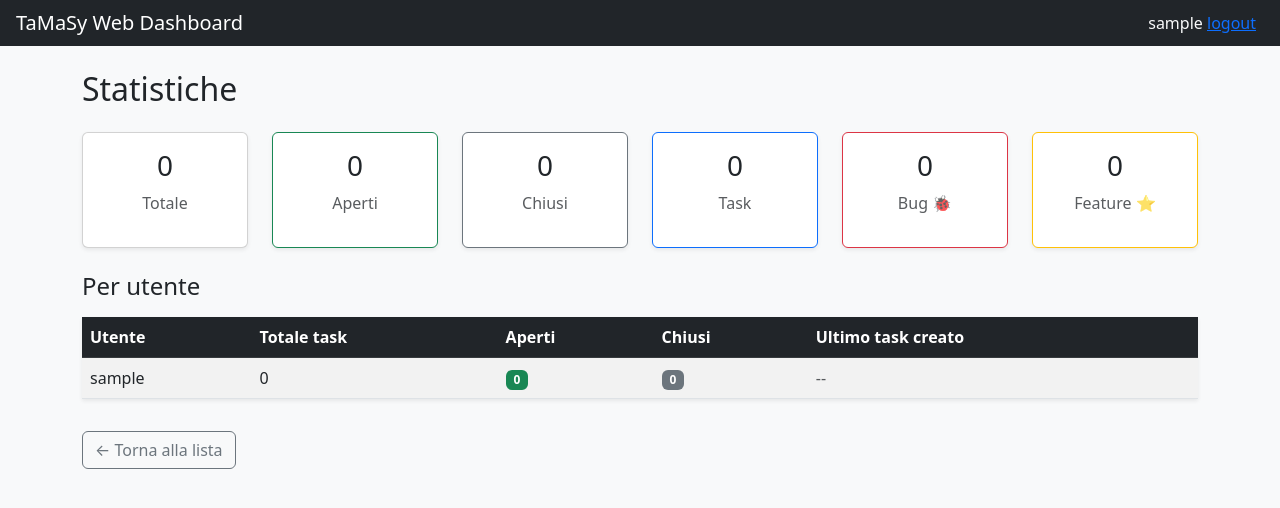
After one commit to antoniochiurla/aula-corso-sviluppatore-liguria-2026, a Django app: page /stats/ in a window 1280 px wide. The commit adds this page. Shown: the top 508 px of the page. Run offline with Django 5.2, Linux system fonts and the light colour scheme; the visitor is signed in with stand-in values (Sample User, id 1); data comes from the database, SQL or seed files in the repository; data that the repository does not hold is empty.

Commit message:
Aggiunge 3 feature non ottimizzate per esercizio con Debug Toolbar
- stats: N+1 queries (4 query per utente in loop) e 6 COUNT separate
  invece di annotate()/aggregate() → visibile nel pannello SQL
- task_detail: FK caricati senza select_related(), query ridondanti
  per creator_tasks e same_type_tasks
- bulk_assign: loop di .save() per ogni task aperto invece di .update()
  → con 100 task genera 100 UPDATE invece di 1

Co-Authored-By: Claude Sonnet 4.6 <noreply@anthropic.com>

```diff
--- /dev/null
+++ b/mytamasy/tasks/templates/tasks/stats.html
@@ -0,0 +1,104 @@
+<!DOCTYPE html>
+<html lang="it">
+<head>
+    <link href="https://cdn.jsdelivr.net/npm/bootstrap@5.3.0/dist/css/bootstrap.min.css" rel="stylesheet">
+    <title>TaMaSy - Statistiche</title>
+</head>
+<body class="bg-light">
+    <nav class="navbar navbar-dark bg-dark mb-4">
+        <div class="w-auto ms-3"><a class="navbar-brand" href="{% url 'index' %}">TaMaSy Web Dashboard</a></div>
+        <div class="w-auto text-light col-md-auto me-4">{{ user.get_username }} <a href="{% url 'logout' %}">logout</a></div>
+    </nav>
+
+    <div class="container">
+        <h2 class="mb-4">Statistiche</h2>
+
+        <!-- Totali globali -->
+        <div class="row mb-4">
+            <div class="col-md-2">
+                <div class="card text-center shadow-sm">
+                    <div class="card-body">
+                        <h3>{{ total_tasks }}</h3>
+                        <p class="text-muted">Totale</p>
+                    </div>
+                </div>
+            </div>
+            <div class="col-md-2">
+                <div class="card text-center shadow-sm border-success">
+                    <div class="card-body">
+                        <h3>{{ total_open }}</h3>
+                        <p class="text-muted">Aperti</p>
+                    </div>
+                </div>
+            </div>
+            <div class="col-md-2">
+                <div class="card text-center shadow-sm border-secondary">
+                    <div class="card-body">
+                        <h3>{{ total_closed }}</h3>
+                        <p class="text-muted">Chiusi</p>
+                    </div>
+                </div>
+            </div>
+            <div class="col-md-2">
+                <div class="card text-center shadow-sm border-primary">
+                    <div class="card-body">
+                        <h3>{{ total_generic }}</h3>
+                        <p class="text-muted">Task</p>
+                    </div>
+                </div>
+            </div>
+            <div class="col-md-2">
+                <div class="card text-center shadow-sm border-danger">
+                    <div class="card-body">
+                        <h3>{{ total_bugs }}</h3>
+                        <p class="text-muted">Bug 🐞</p>
+                    </div>
+                </div>
+            </div>
+            <div class="col-md-2">
+                <div class="card text-center shadow-sm border-warning">
+                    <div class="card-body">
+                        <h3>{{ total_features }}</h3>
+                        <p class="text-muted">Feature ⭐</p>
+                    </div>
+                </div>
+            </div>
+        </div>
+
+        <!-- Statistiche per utente -->
+        <h4 class="mb-3">Per utente</h4>
+        <table class="table table-striped table-hover shadow-sm">
+            <thead class="table-dark">
+                <tr>
+                    <th>Utente</th>
+                    <th>Totale task</th>
+                    <th>Aperti</th>
+                    <th>Chiusi</th>
+                    <th>Ultimo task creato</th>
+                </tr>
+            </thead>
+            <tbody>
+                {% for row in user_stats %}
+                <tr>
+                    <td>{{ row.user.username }}</td>
+                    <td>{{ row.total }}</td>
+                    <td><span class="badge bg-success">{{ row.open }}</span></td>
+                    <td><span class="badge bg-secondary">{{ row.closed }}</span></td>
+                    <td>
+                        {% if row.last_task %}
+                            <a href="{% url 'task_detail' row.last_task.id %}">{{ row.last_task.title|truncatechars:40 }}</a>
+                        {% else %}
+                            <span class="text-muted">--</span>
+                        {% endif %}
+                    </td>
+                </tr>
+                {% empty %}
+                <tr><td colspan="5" class="text-muted">Nessun utente trovato.</td></tr>
+                {% endfor %}
+            </tbody>
+        </table>
+
+        <a href="{% url 'index' %}" class="btn btn-outline-secondary mt-3">← Torna alla lista</a>
+    </div>
+</body>
+</html>
--- a/mytamasy/tasks/urls.py
+++ b/mytamasy/tasks/urls.py
@@ -17,6 +17,9 @@ urlpatterns = [
     path('toggle/<int:task_id>/', views.toggle_task, name='toggle_task'), # Cambio stato
     path('delete/<int:task_id>/', views.delete_task, name='delete_task'), # Rimozione
     path('create_random/', views.create_sample_tasks, name='create_sample_tasks'), # Creazione random
+    path('stats/', views.stats, name='stats'),
+    path('task/<int:task_id>/', views.task_detail, name='task_detail'),
+    path('bulk_assign/', views.bulk_assign, name='bulk_assign'),
     path('api/', include(router.urls)),
     path('ang/', views.angular_index, name='angular_index'),
 ]
--- a/mytamasy/tasks/views.py
+++ b/mytamasy/tasks/views.py
@@ -213,3 +213,122 @@ def logout_view(request):
 
 def angular_index(request):
     return render(request, 'index.html')
+
+
+# -----------------------------------------------------------------------
+# FEATURE NON OTTIMIZZATE  (da analizzare con la Django Debug Toolbar)
+# -----------------------------------------------------------------------
+
+@login_required
+def stats(request):
+    """
+    Dashboard con statistiche sui task.
+    Problema: esegue più query separate per ogni utente (N+1)
+    e più query distinte per i totali globali invece di usare
+    aggregate() / annotate().
+    """
+    users = User.objects.all()
+
+    user_stats = []
+    for user in users:
+        # 3 query per utente invece di una sola con annotate()
+        task_count = Task.objects.filter(created_by=user).count()
+        open_count = Task.objects.filter(created_by=user, status='AP').count()
+        closed_count = Task.objects.filter(created_by=user, status='CL').count()
+        # 1 query per ottenere l'ultimo task dell'utente
+        last_task = Task.objects.filter(created_by=user).order_by('-created_at').first()
+        user_stats.append({
+            'user': user,
+            'total': task_count,
+            'open': open_count,
+            'closed': closed_count,
+            'last_task': last_task,
+        })
+
+    # Totali globali: 6 query separate invece di una sola con aggregate()
+    total_tasks = Task.objects.all().count()
+    total_open = Task.objects.filter(status='AP').count()
+    total_closed = Task.objects.filter(status='CL').count()
+    total_bugs = Task.objects.filter(type='B').count()
+    total_features = Task.objects.filter(type='F').count()
+    total_generic = Task.objects.filter(type='T').count()
+
+    context = {
+        'user_stats': user_stats,
+        'total_tasks': total_tasks,
+        'total_open': total_open,
+        'total_closed': total_closed,
+        'total_bugs': total_bugs,
+        'total_features': total_features,
+        'total_generic': total_generic,
+    }
+    return render(request, 'tasks/stats.html', context)
+
+
+@login_required
+def task_detail(request, task_id):
+    """
+    Pagina di dettaglio di un singolo task.
+    Problema: nessun select_related() sui ForeignKey → ogni accesso a
+    task.created_by e task.assigned_to genera una query aggiuntiva.
+    In più vengono eseguite query ridondanti per gli ultimi task correlati.
+    """
+    # Nessun select_related: i FK verranno caricati uno alla volta dal template
+    task = Task.objects.get(pk=task_id)
+
+    # Query separata per il creatore (già accessibile via task.created_by)
+    creator = User.objects.get(pk=task.created_by_id)
+
+    # Ultimi 5 task dello stesso creatore: query inutile se avessimo prefetch
+    creator_tasks = Task.objects.filter(created_by=creator).order_by('-created_at')[:5]
+
+    # Ultimi 5 task dello stesso tipo: un'altra query separata
+    same_type_tasks = Task.objects.filter(type=task.type).exclude(pk=task.pk).order_by('-created_at')[:5]
+
+    bug_task = None
+    feature_task = None
+    if task.type == 'B':
+        bug_task = task.bugtask
+    if task.type == 'F':
+        feature_task = task.featuretask
+
+    context = {
+        'task': task,
+        'creator': creator,
+        'creator_tasks': creator_tasks,
+        'same_type_tasks': same_type_tasks,
+        'bug_task': bug_task,
+        'feature_task': feature_task,
+        'colors': colors,
+        'icons': icons,
+        'types': types,
+    }
+    return render(request, 'tasks/task_detail.html', context)
+
+
+@login_required
+def bulk_assign(request):
+    """
+    Assegna tutti i task aperti a un utente scelto.
+    Problema: esegue un UPDATE separato per ogni task con .save()
+    invece di usare QuerySet.update() che fa tutto in una sola query SQL.
+    """
+    if request.method == 'POST':
+        user_id = request.POST.get('user_id')
+        user = User.objects.get(pk=user_id)
+
+        open_tasks = Task.objects.filter(status='AP')
+        # Un UPDATE per ogni task: con 100 task aperti = 100 query!
+        for task in open_tasks:
+            task.assigned_to = user
+            task.save()
+
+        return redirect('index')
+
+    users = User.objects.all().order_by('username')
+    open_count = Task.objects.filter(status='AP').count()
+    context = {
+        'users': users,
+        'open_count': open_count,
+    }
+    return render(request, 'tasks/bulk_assign.html', context)
```
Also changed, not shown: mytamasy/tasks/templates/tasks/bulk_assign.html (added, +47 -0 lines), mytamasy/tasks/templates/tasks/index.html (+8 -2 lines), mytamasy/tasks/templates/tasks/task_detail.html (added, +88 -0 lines).
